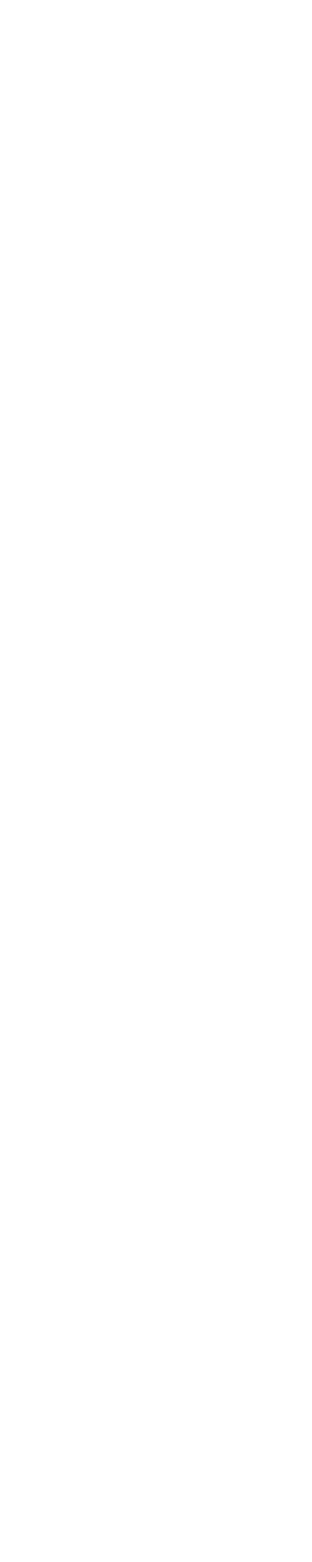
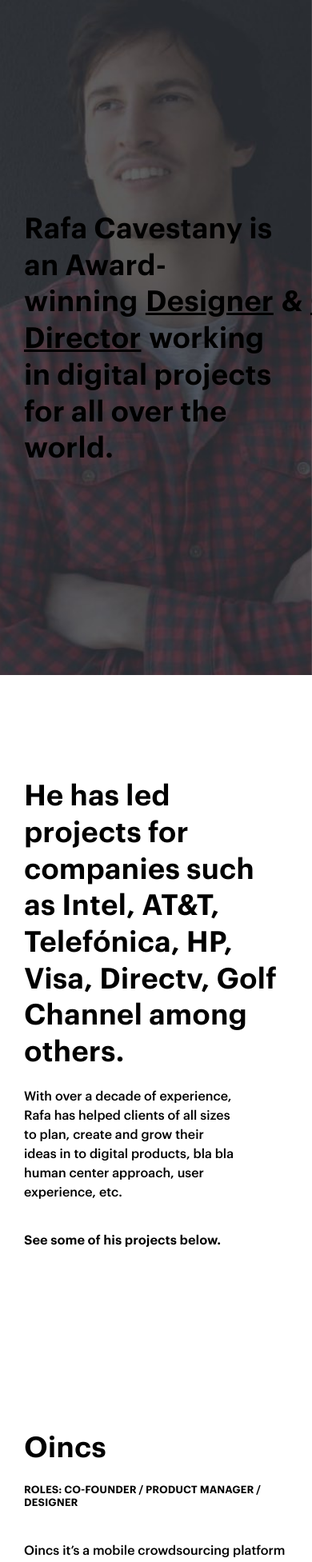
Before and after one commit to RafaCavestany/landing, a React (Create React App) app: page / in a window 390 px wide. Shown: the top 1953 px of the page at 80% size. Before the commit the page ends 844 px from the top, so only its background shows below. Built offline with nearby package versions, Linux system fonts and the light colour scheme.

Commit message:
Mobile view

```diff
--- a/public/index.html
+++ b/public/index.html
@@ -17,7 +17,7 @@
     <title>Rafa Cavestany</title>
   </head>
   <body>
-    <div id="root" class="wrapper"></div>
+    <div id="root"></div>
     <script>
       (function(i,s,o,g,r,a,m){i['GoogleAnalyticsObject']=r;i[r]=i[r]||function(){
       (i[r].q=i[r].q||[]).push(arguments)},i[r].l=1*new Date();a=s.createElement(o),
--- a/src/containers/Desktop.js
+++ b/src/containers/Desktop.js
@@ -1,7 +1,6 @@
 import React, { Component } from 'react';
 
 import Header from '../components/Header';
-import MobileHeader from '../components/MobileHeader';
 import NavHeader from '../components/NavHeader';
 import MenuHeader from '../components/MenuHeader';
 
@@ -17,16 +16,16 @@ import '../js/scrollable-colors';
 class Desktop extends Component {
   render() {
     return (
+      <div className="wrapper">
         <div className="container">
           <section id="intro"
             style={{zIndex: 80}}
             className="scrollable-section color-black js-scrollable js-scrollable-section"
           >
             <Header />
-          <MobileHeader />
             <NavHeader navIndex={0} title="Intro" arrowDown={true} />
             <Intro />
-          <MenuHeader zIndex={82}/>
+            <MenuHeader zIndex={82} />
           </section>
           <section id="content" className="scrollable-content js-main-container js-scrollable-content" style={{zIndex: 50}}>
             <div>
@@ -36,16 +35,14 @@ class Desktop extends Component {
                 style={{zIndex: 70}}
               >
                 <Header />
-              <MobileHeader />
                 <NavHeader navIndex={1} title="About" arrowUp={true} arrowDown={true} />
                 <About zIndex={70} />
-              <MenuHeader zIndex={72}/>
+                <MenuHeader zIndex={72} />
               </section>
               <section id="work"
                 style={{zIndex: 60}}
                 className="scrollable-content js-scrollable-content js-work-container">
                 <Header />
-              <MobileHeader />
                 <NavHeader navIndex={2} title="Work" arrowUp={true} arrowDown={true} />
                 <Work zIndex={60} />
                 <MenuHeader zIndex={60} />
@@ -58,11 +55,11 @@ class Desktop extends Component {
           >
             <div className="blackout js-footer-blackout" style={{zIndex: 43}}></div>
             <Header />
-          <MobileHeader />
             <NavHeader navIndex={3} title="Project" arrowUp={true} arrowDown={false} />
             <Project />
-          <MenuHeader zIndex={40}/>
+            <MenuHeader zIndex={40} />
           </footer>
+        </div>
       </div>
     );
   }
--- a/src/containers/Mobile.js
+++ b/src/containers/Mobile.js
@@ -1,9 +1,21 @@
 import React, { Component } from 'react';
+
+import MobileHeader from '../components/MobileHeader';
+
+import Intro from '../components/Intro';
+import About from '../components/About';
+import Work from '../components/Work';
+import Project from '../components/Project';
 
 class Mobile extends Component {
   render() {
     return (
       <div>
+        <MobileHeader />
+        <Intro />
+        <About />
+        <Work />
+        <Project />
       </div>
     );
   }
```
Lines whose indentation alone changed are shown as unchanged.
